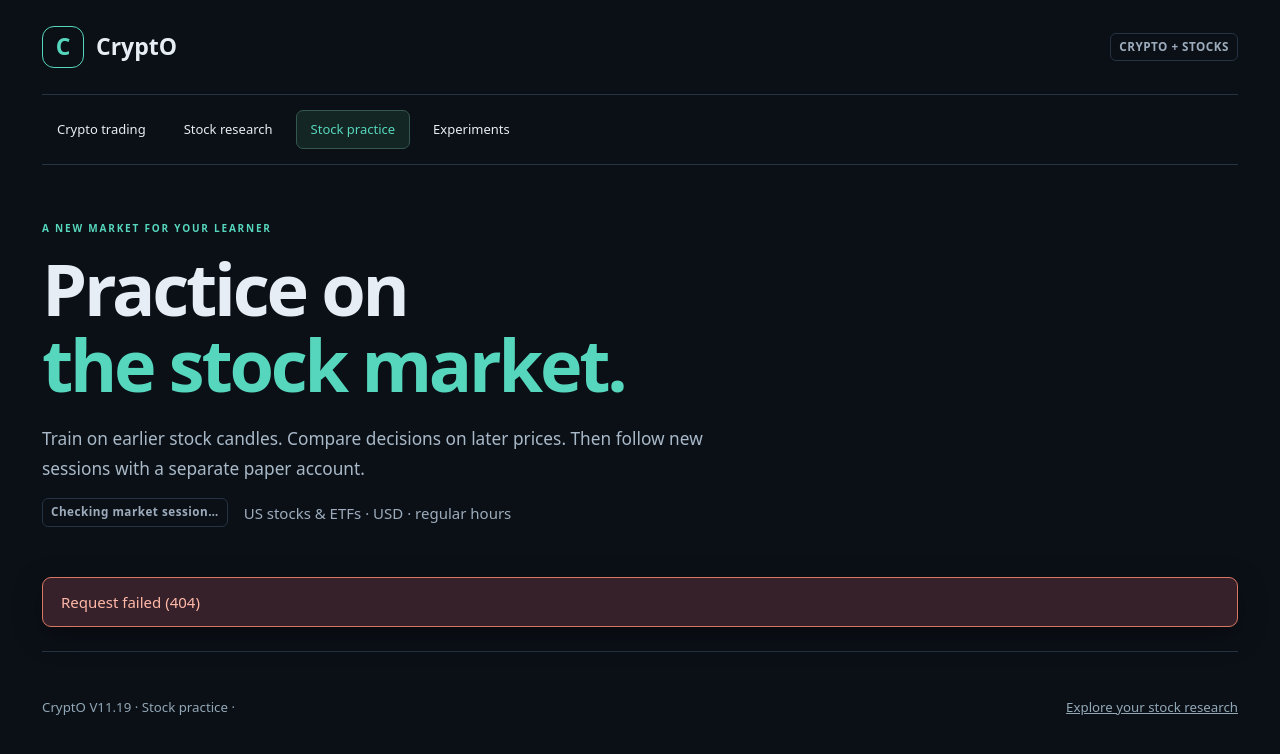
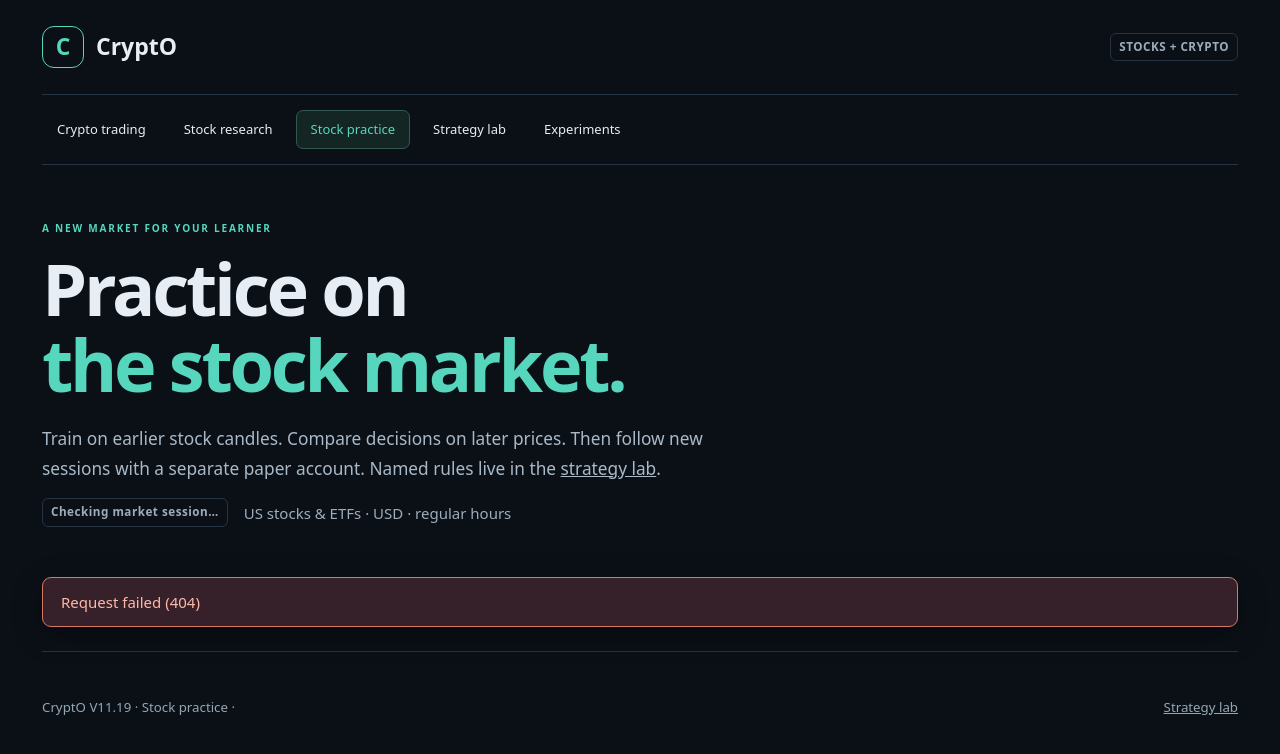
Before and after one commit to Joehidera18/Learning-algorithm, a Python web app: template templates/stock-practice.html in a window 1280 px wide. Shown: the top 754 px of the page. Run offline with Jinja, Linux system fonts and the light colour scheme; the template is opened without the code that fills it, so the values that code supplies are empty.

Commit message:
Link Strategy lab and Massive from stock practice.

```diff
--- a/templates/stock-practice.html
+++ b/templates/stock-practice.html
@@ -1,19 +1,19 @@
 <!doctype html>
 <html lang="en"><head><meta charset="utf-8"><meta name="viewport" content="width=device-width,initial-scale=1"><title>Stock practice · CryptO</title><meta name="description" content="Train the CryptO learner on US stocks and ETFs, compare strategies, and follow new sessions in paper practice."><link rel="stylesheet" href="/static/style.css"><link rel="stylesheet" href="/static/stock-practice.css"><script src="/static/stock-practice.js" defer></script></head>
 <body class="equity-page"><a class="skip-link" href="#main">Skip to stock practice</a><div class="shell">
-<header><a class="brand" href="/"><span class="brand-icon">C</span><span>CryptO</span></a><span class="badge">CRYPTO + STOCKS</span></header>
-<nav class="market-nav" aria-label="Asset sections"><a href="/">Crypto trading</a><a href="/stocks">Stock research</a><a href="/stock-practice" aria-current="page">Stock practice</a><a href="/experiments">Experiments</a></nav>
-<main id="main"><section class="equity-hero"><p class="eyebrow">A NEW MARKET FOR YOUR LEARNER</p><h1>Practice on<br><span>the stock market.</span></h1><p>Train on earlier stock candles. Compare decisions on later prices. Then follow new sessions with a separate paper account.</p><div class="equity-status"><span class="badge" id="marketClock">Checking market session…</span><span class="muted">US stocks &amp; ETFs · USD · regular hours</span></div></section>
+<header><a class="brand" href="/"><span class="brand-icon">C</span><span>CryptO</span></a><span class="badge">STOCKS + CRYPTO</span></header>
+<nav class="market-nav" aria-label="Asset sections"><a href="/">Crypto trading</a><a href="/stocks">Stock research</a><a href="/stock-practice" aria-current="page">Stock practice</a><a href="/strategy-lab">Strategy lab</a><a href="/experiments">Experiments</a></nav>
+<main id="main"><section class="equity-hero"><p class="eyebrow">A NEW MARKET FOR YOUR LEARNER</p><h1>Practice on<br><span>the stock market.</span></h1><p>Train on earlier stock candles. Compare decisions on later prices. Then follow new sessions with a separate paper account. Named rules live in the <a href="/strategy-lab">strategy lab</a>.</p><div class="equity-status"><span class="badge" id="marketClock">Checking market session…</span><span class="muted">US stocks & ETFs · USD · regular hours</span></div></section>
 <div id="notice" role="status" class="notice" hidden></div>
 <section id="accessPanel" class="panel" hidden><h2>Connect to your app</h2><form id="accessForm"><label>App access token<input id="accessToken" type="password" autocomplete="current-password" required></label><button class="primary">Connect</button></form></section>
 <noscript><p class="callout">Enable JavaScript to run stock practice and view its results.</p></noscript>
 <div id="content" hidden>
 <section class="panel" aria-labelledby="practiceTitle"><div class="equity-heading"><div><p class="eyebrow">01 / LEARN FROM HISTORY</p><h2 id="practiceTitle">Set up stock practice</h2></div><span class="badge">$500 SIMULATED ACCOUNT</span></div>
-<form id="practiceForm"><div class="equity-fields"><label>Stock or ETF<input id="symbol" value="SPY" list="tickerList" pattern="[A-Z]{1,5}([.\-][A-Z])?" maxlength="7" required autocomplete="off"><datalist id="tickerList"></datalist></label><label>Candle timeframe<select id="interval"></select></label><label>History in calendar days<input id="days" type="number" min="1" step="1" value="365" required></label><label>Practice style<select id="mode"><option value="swing">Swing · hold overnight</option><option value="day">Day · close each session</option></select></label><label>Data source<select id="provider"><option value="yahoo">Yahoo · public history</option><option value="alpaca">Alpaca · configured data</option></select></label><label id="feedLabel" hidden>Alpaca feed<select id="feed"><option value="sip">SIP · consolidated</option><option value="iex">IEX · one exchange</option></select></label><label>Share sizing<select id="fractional"><option value="yes">Fractional shares</option><option value="no">Whole shares</option></select></label></div>
+<form id="practiceForm"><div class="equity-fields"><label>Stock or ETF<input id="symbol" value="SPY" list="tickerList" pattern="[A-Z]{1,5}([.\-][A-Z])?" maxlength="7" required autocomplete="off"><datalist id="tickerList"></datalist></label><label>Candle timeframe<select id="interval"></select></label><label>History in calendar days<input id="days" type="number" min="1" step="1" value="365" required></label><label>Practice style<select id="mode"><option value="swing">Swing · hold overnight</option><option value="day">Day · close each session</option></select></label><label>Data source<select id="provider"></select></label><label id="feedLabel" hidden>Alpaca feed<select id="feed"><option value="sip">SIP · consolidated</option><option value="iex">IEX · one exchange</option></select></label><label>Share sizing<select id="fractional"><option value="yes">Fractional shares</option><option value="no">Whole shares</option></select></label></div>
 <p id="historyHint" class="muted"></p><details class="cost-details"><summary>Stock costs and risk assumptions</summary><p>Set these for the broker and stocks you want to study. These estimates are independent of your crypto fees. Higher-cost comparisons increase fees, spread and slippage by 50%.</p><div class="equity-fields"><label>Fees per side (%)<input id="fee" type="number" value="0.01" step="0.01" min="0" max="2" required></label><label>Slippage per side (%)<input id="slip" type="number" value="0.05" step="0.01" min="0" max="1" required></label><label>Half spread per side (%)<input id="spread" type="number" value="0.02" step="0.01" min="0" max="1" required></label><label>Risk per trade (%)<input id="risk" type="number" value="0.5" step="0.1" min="0.1" max="2" required></label><label>Maximum stock allocation (%)<input id="allocation" type="number" value="95" step="1" min="5" max="100" required></label><label>Session loss halt (%)<input id="lossLimit" type="number" value="2" step="0.1" min="0.5" max="10" required></label></div></details>
-<div class="equity-actions"><button id="runButton" class="primary" type="submit">Train &amp; compare</button><button id="refresh" type="button">Refresh results</button><span class="muted">Six strategies · standard + higher costs</span></div></form>
-<p class="scope-note">The learner studies the same strategy families used in crypto, with stock sessions and separate models. Individual stocks can still be highly volatile. Candle data is delayed; the stock research page’s price widgets are separate.</p></section>
-<section aria-labelledby="forwardTitle" class="equity-section"><div class="equity-heading"><div><p class="eyebrow">02 / PRACTICE ON NEW SESSIONS</p><h2 id="forwardTitle">Forward paper practice</h2></div><button id="exportForward" class="small">Export forward journal</button></div><p class="muted">After a run finishes, start its learner here. Only signals formed after registration can trade. The app follows completed candles with at least a 20-minute data delay, learns from newly resolved setup examples, and waits through market closures. Overlapping learning examples are counted separately from account trades.</p><div id="forwardAccounts"></div></section>
-<section aria-labelledby="resultsTitle" class="equity-section"><div class="equity-heading"><div><p class="eyebrow">03 / MEASURE WHAT CHANGED</p><h2 id="resultsTitle">Learning &amp; comparisons</h2></div><span id="jobCount" class="badge">0 RUNS</span></div><p id="queueStatus" class="muted"></p><div id="jobs"></div></section>
-<section class="panel equity-section"><h2>How stock practice works</h2><p><a href="https://github.com/Joehidera18/Learning-algorithm/blob/main/research/stock-practice-v11.19-results.md" target="_blank" rel="noopener noreferrer">Review the recorded stock-data checks and reproducible results ↗</a></p><div class="explain-grid"><article><h3>Market hours count</h3><p>Regular sessions follow the New York exchange calendar, including holidays, daylight saving and early closes. Four-hour bars start at 9:30 ET; the final bar ends at the session close.</p></article><article><h3>Learn first, compare later</h3><p>Earlier resolved examples train the model. A one-day gap separates training from later historical comparisons. Frozen and updating learners start with the same model.</p></article><article><h3>Keep gaps honest</h3><p>Overnight stop gaps use the observed opening price. Missing scheduled candles stay missing. An open account stops if its price path cannot be reconstructed.</p></article></div><p class="scope-note">Long-only, unleveraged US stock and ETF simulations. Prices account for splits; returns exclude cash dividends. Buying-and-holding comparisons use price returns. Brokerage orders, short borrowing, options, margin and settlement rules are outside this workspace. Historical results do not establish future profitability.</p></section>
-</div></main><footer class="equity-footer">CryptO V11.19 · Stock practice · <a href="/stocks">Explore your stock research</a></footer></div></body></html>
+<div class="equity-actions"><button id="runButton" class="primary" type="submit">Train & compare</button><button id="refresh" type="button">Refresh results</button><span class="muted">Six strategies · standard + higher costs</span></div></form>
+<p class="scope-note">Yahoo is public and short on 1m/5m. Alpaca and Massive need server keys. Individual stocks can still be highly volatile. Candle data is delayed.</p></section>
+<section aria-labelledby="forwardTitle" class="equity-section"><div class="equity-heading"><div><p class="eyebrow">02 / PRACTICE ON NEW SESSIONS</p><h2 id="forwardTitle">Forward paper practice</h2></div><button id="exportForward" class="small">Export forward journal</button></div><p class="muted">After a run finishes, start its learner here. Only signals formed after registration can trade.</p><div id="forwardAccounts"></div></section>
+<section aria-labelledby="resultsTitle" class="equity-section"><div class="equity-heading"><div><p class="eyebrow">03 / MEASURE WHAT CHANGED</p><h2 id="resultsTitle">Learning & comparisons</h2></div><span id="jobCount" class="badge">0 RUNS</span></div><p id="queueStatus" class="muted"></p><div id="jobs"></div></section>
+<section class="panel equity-section"><h2>How stock practice works</h2><p><a href="https://github.com/Joehidera18/Learning-algorithm/blob/main/research/stock-practice-v11.19-results.md" target="_blank" rel="noopener noreferrer">Review the recorded stock-data checks and reproducible results ↗</a></p><div class="explain-grid"><article><h3>Market hours count</h3><p>Regular sessions follow the New York exchange calendar, including holidays, daylight saving and early closes.</p></article><article><h3>Learn first, compare later</h3><p>Earlier resolved examples train the model. A one-day gap separates training from later historical comparisons.</p></article><article><h3>Keep gaps honest</h3><p>Overnight stop gaps use the observed opening price. Missing scheduled candles stay missing.</p></article></div><p class="scope-note">Long-only, unleveraged US stock and ETF simulations. Historical results do not establish future profitability.</p></section>
+</div></main><footer class="equity-footer">CryptO V11.19 · Stock practice · <a href="/strategy-lab">Strategy lab</a></footer></div></body></html>
```
